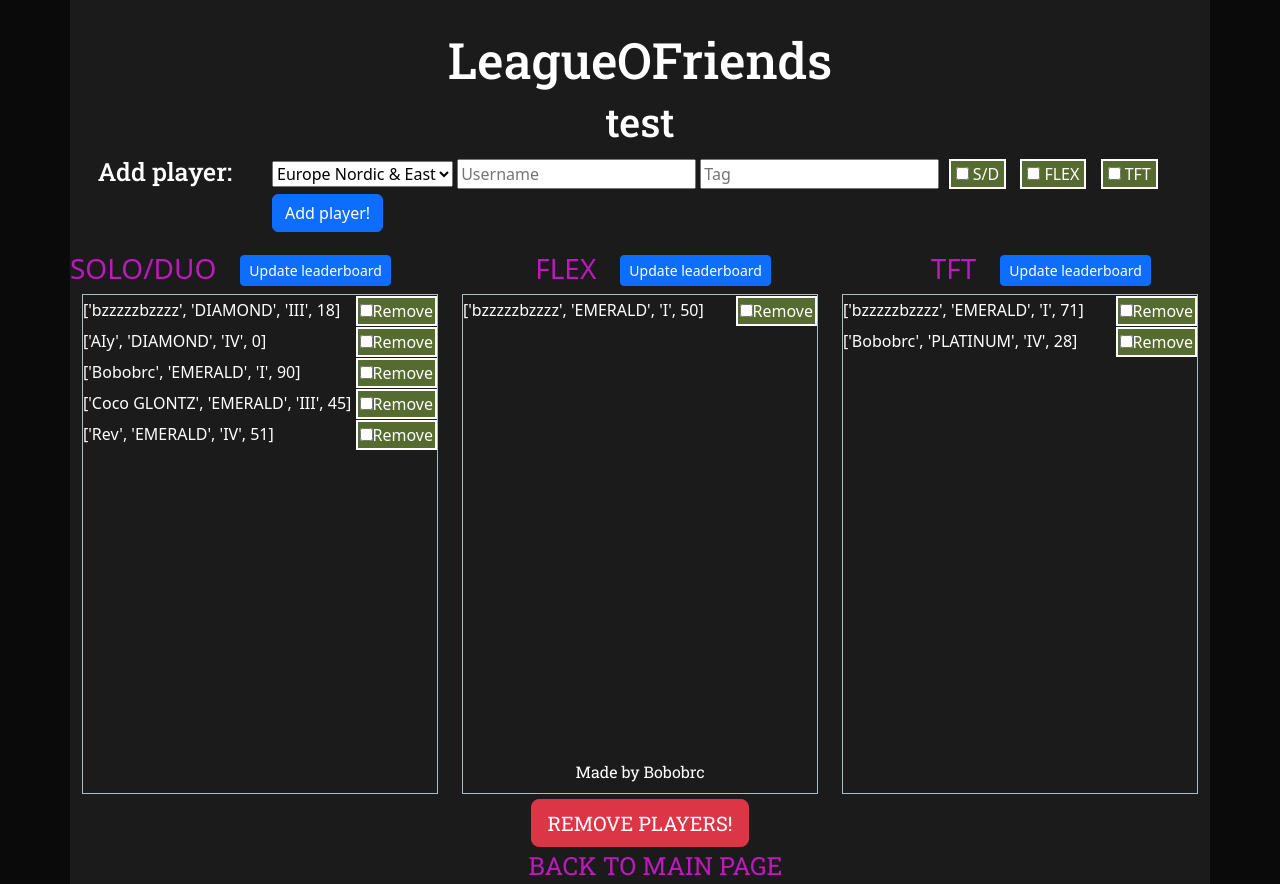
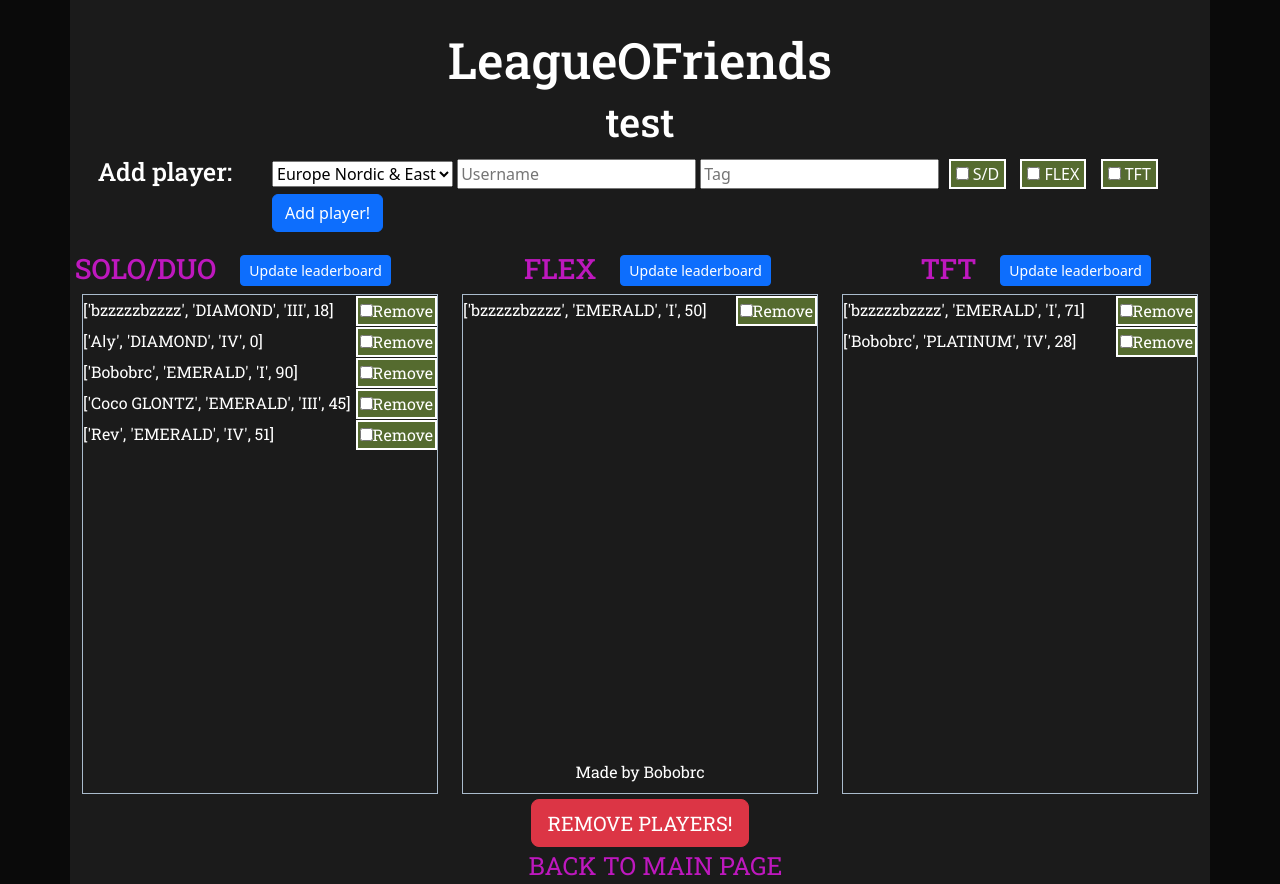
Before and after one commit to Bobobrc/LeagueOFriends, a Django app: a page that uses lof/templates/lof/index.html in a window 1280 px wide. Run offline with Django 4.2, Linux system fonts and the light colour scheme; data comes from the database, SQL or seed files in the repository; both versions use the stored data as it was after the commit; some web fonts are replaced.

Commit message:
css chagnes

```diff
--- a/lof/static/lof/styles.css
+++ b/lof/static/lof/styles.css
@@ -108,6 +108,7 @@
 }
 
 .removePlayerLabel {
+  font-family: "Roboto Slab", sans-serif;
   color: white;
   background-color: darkolivegreen;
   border-color: white;
@@ -133,6 +134,7 @@
   display: flex;
   justify-content: flex-end;
   margin-top: 15px;
+  font-family: "Roboto Slab", sans-serif;
 }
 
 .sdUpdate,
@@ -149,6 +151,8 @@
   height: 500px;
   overflow: auto;
   border: 1px #aabbcc solid;
+  scrollbar-width: thin;
+  font-family: "Roboto Slab", sans-serif;
 }
 
 .removePlayersButton {
```
Also changed, not shown: db.sqlite3.
